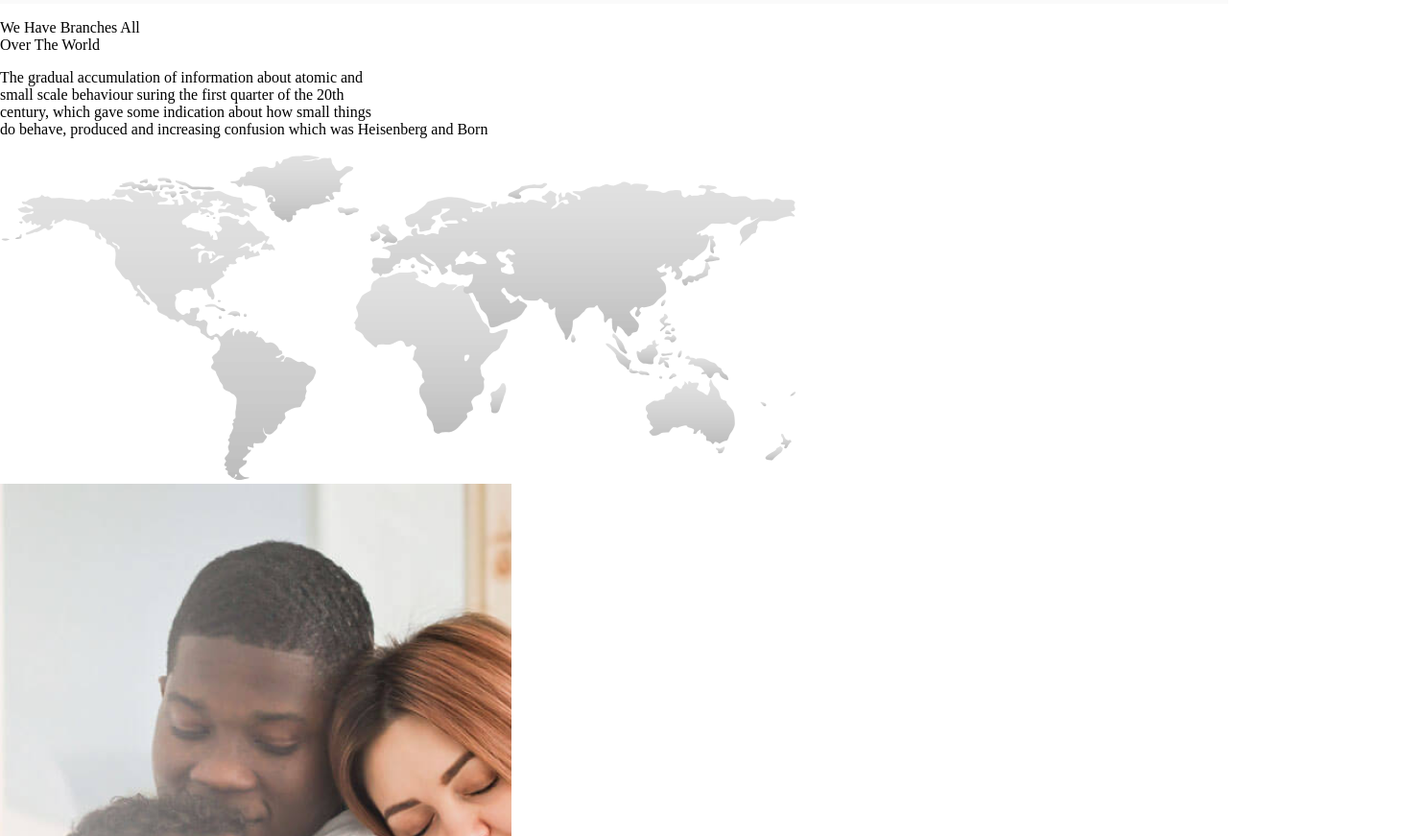
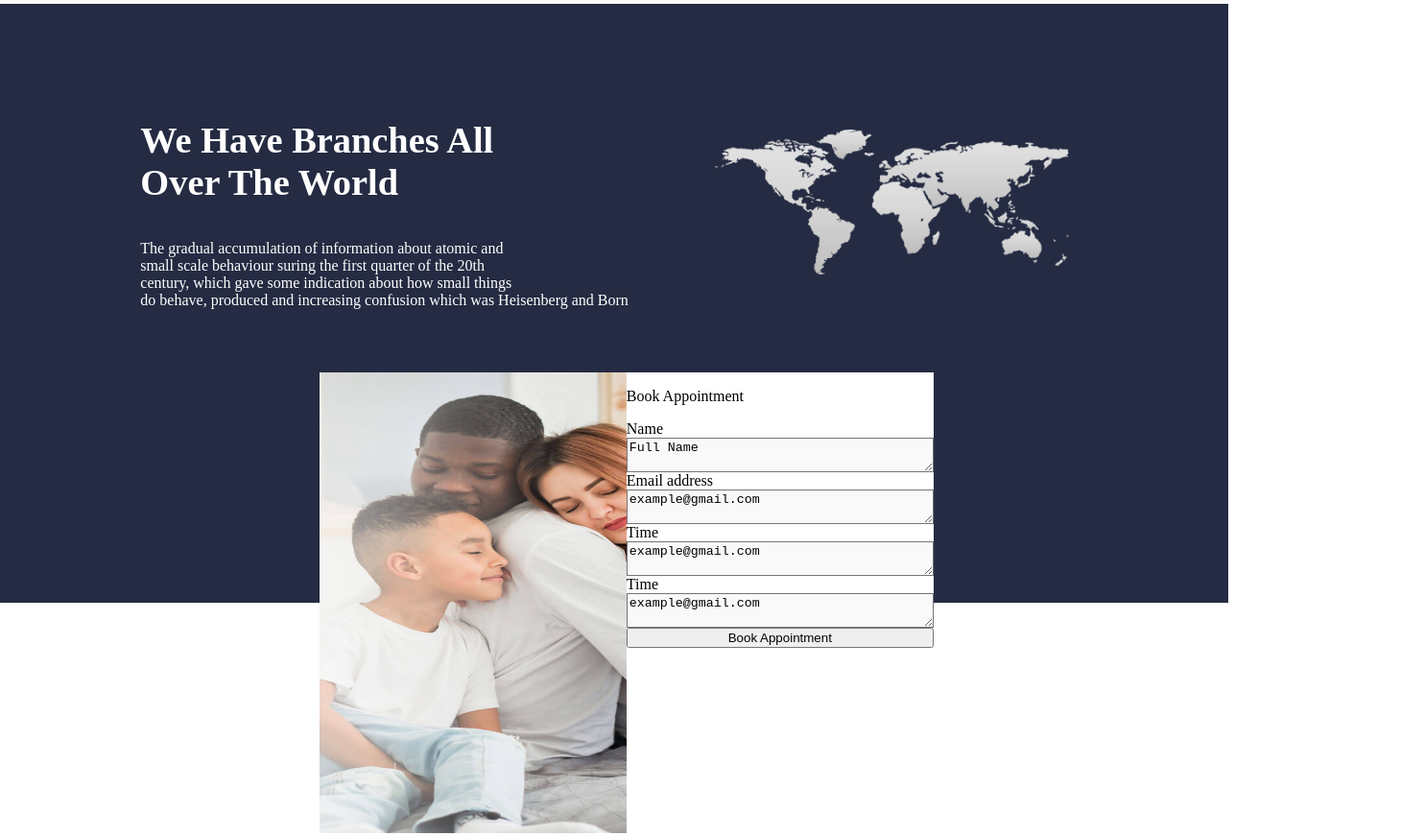
Before and after one commit to victoriamwangi/Insurance-Website, a plain HTML site: page index.html in a window 1280 px wide. Shown: the part 4060-4931 px from the top of the page at 96% size, 1485 px wide, since content can reach past the window. Drawn offline with Linux system fonts and the light colour scheme.

Commit message:
This commit will add the book appointment section

```diff
--- a/index.html
+++ b/index.html
@@ -8,6 +8,7 @@
     <title>Insurance Website</title>
   </head>
   <body>
+
     <div class="wrapper">
       <div class="showcase">
         <div class="top-nav">
@@ -164,9 +165,8 @@
         <p class="text t-white">the quick fox jumps over the<br />lazy dog</p>
       </div>
     </div>
-  </div>
-<section>
-   <div class="industry">
+    <section>
+      <div class="industry">
       <div class="text-ind">
         <p class="bold-ind">Industry</p>
         <p class="plain-ind">
@@ -290,14 +290,15 @@
         </div>
       </div>
     </div>
-</section>
+    </section>
+  <div class="map">
+      <div class="branches">
+        <div class="text">
+        <p class="h1">We Have Branches All<br/>Over The World</p>
+        <p>The gradual accumulation of information about atomic and <br/> small scale behaviour suring the first quarter of the 20th <br/> century, which gave some indication about how small things <br/> do behave, produced and increasing confusion which was Heisenberg and Born</p>
+        </div>
+        <div><img src="./images/pngwing 1.png" alt=""></div>
 
-
-    <div class="map">
-      <div class="text">
-        <p>We Have Branches All<br/>Over The World</p>
-        <p>The gradual accumulation of information about atomic and <br/> small scale behaviour suring the first quarter of the 20th <br/> century, which gave some indication about how small things <br/> do behave, produced and increasing confusion which was Heisenberg and Born</p>
-        <img src="./images/pngwing 1.png" alt="">
       </div>
       <div class="appointment">
         <img src="./images/contact-cover.png" alt="">
@@ -307,9 +308,10 @@
           <textarea name="">Full Name</textarea>
            <label for="">Email address</label>
           <textarea name="">example@gmail.com</textarea>
-           <label for="">Department</label>
-
+          <label for="">Time</label>
+           <textarea name="">example@gmail.com</textarea>
            <label for="">Time</label>
+           <textarea name="">example@gmail.com</textarea>
 
           <button>Book Appointment</button>
         </div>
--- a/style.css
+++ b/style.css
@@ -347,3 +347,50 @@ font-size: 2vw;
 
 
 }
+ .map{
+     background-color: #252B42;
+     position: relative;
+     height: 78vh;
+
+ }
+ .map .branches {
+     display: flex;
+     flex-direction: row;
+     align-items: center;
+     right: -16%;
+     height: 20vh;
+     padding-top: 10%;
+     position: absolute;
+ }
+ .map .branches .text{
+     width: 50%;
+     color: white;
+ }
+ .h1{
+     font-size: 3vw;
+     font-weight: 800;
+ }
+ .map .branches img{
+     width: 50%;
+ }
+
+ .appointment{
+     display: flex;
+     background-color: #fff;
+     height: 60vh;
+     width: 50%;
+     margin-top: 30%;
+     position: absolute;
+     right: 24%;
+ }
+ .appointment img{
+     width: 50%;
+ }
+ .appointment .contact{
+     width: 50%;
+     display: flex;
+     flex-direction: column;
+ }
+ .appointment textarea{
+     background: #F9F9F9;
+ }
```
